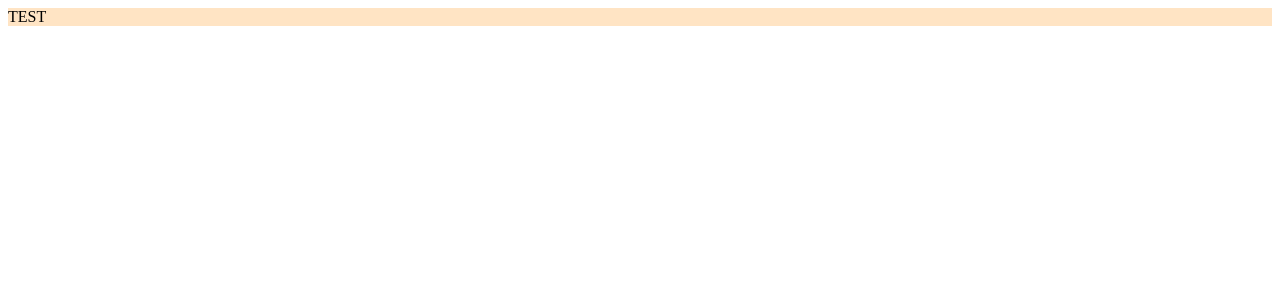
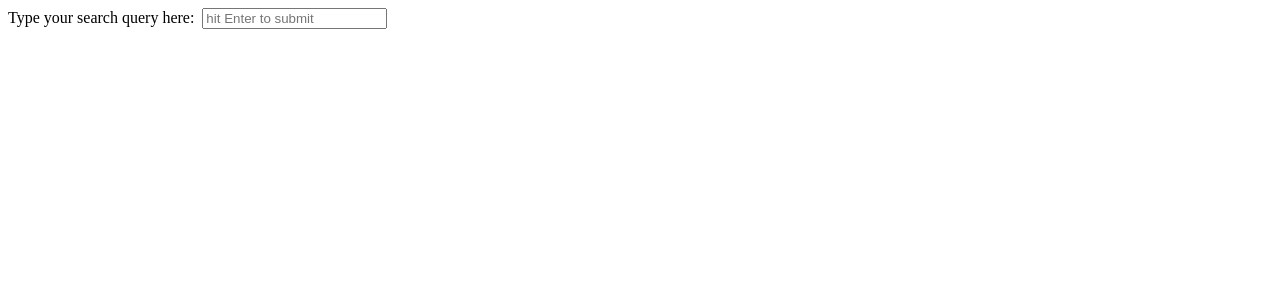
Before and after one commit to vaniya-k/github-stars-dashboard, a React app: page / in a window 1280 px wide. Shown: the top 300 px of the page. Built offline with nearby package versions, Linux system fonts and the light colour scheme.

Commit message:
added SearchField with logic

```diff
--- a/src/components/App.jsx
+++ /dev/null
@@ -1,9 +0,0 @@
-import React from 'react';
-
-const App = () => {
-  return (
-    <div className="test-div">TEST</div>
-  )
-};
-
-export default App;
--- /dev/null
+++ b/src/components/MainContainer.jsx
@@ -0,0 +1,16 @@
+import React, {useState} from 'react';
+import SearchField from './SearchField.jsx';
+
+const MainContainer = () => {
+  const [searchQuery, setSearchQuery] = useState(null);
+
+  const processSearchQuery = (newVal) => {
+    setSearchQuery(newVal);
+  };
+
+  return (
+    <SearchField processSearchQuery={processSearchQuery}/>
+  )
+};
+
+export default MainContainer;
--- /dev/null
+++ b/src/components/SearchField.jsx
@@ -0,0 +1,24 @@
+import React, {useRef} from 'react';
+
+const SearchField = ({processSearchQuery}) => {
+  const inputRef = useRef();
+
+  const handleEnterPress = (evt) => {
+    if(evt.keyCode === 13) {
+      evt.preventDefault();
+
+      processSearchQuery(inputRef.current.value);
+
+      inputRef.current.value = ``;
+    }
+  }
+
+  return (
+    <form>
+      <label htmlFor="search">Type your search query here:&nbsp;&nbsp;</label>
+      <input type="text" id="search" placeholder="hit Enter to submit" ref={inputRef} onKeyDown={handleEnterPress}></input>
+    </form>
+  )
+};
+
+export default SearchField;
--- a/src/index.js
+++ b/src/index.js
@@ -1,5 +1,5 @@
 import React from 'react';
 import ReactDOM from 'react-dom';
-import App from './components/App.jsx';
+import MainContainer from './components/MainContainer.jsx';
 
-ReactDOM.render(<App/>,document.getElementById(`root`));
+ReactDOM.render(<MainContainer/>,document.getElementById(`root`));
```
